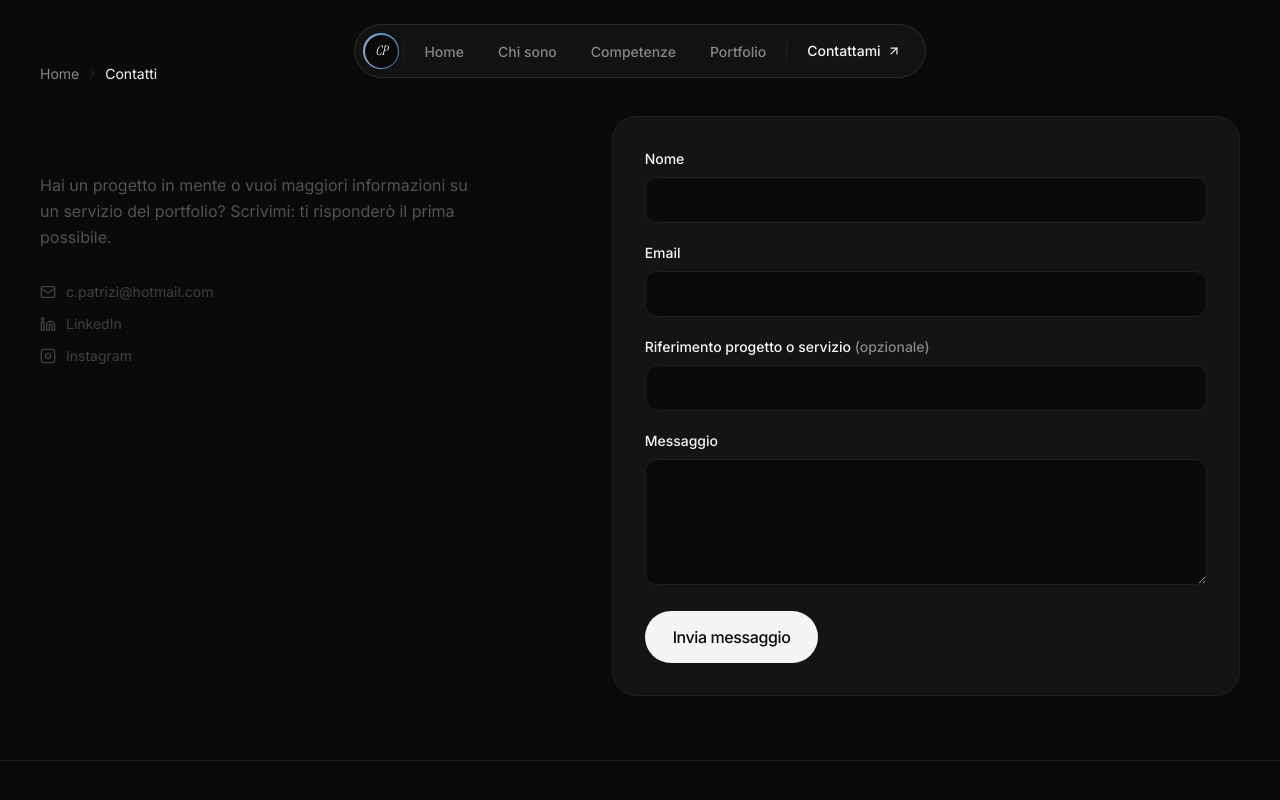
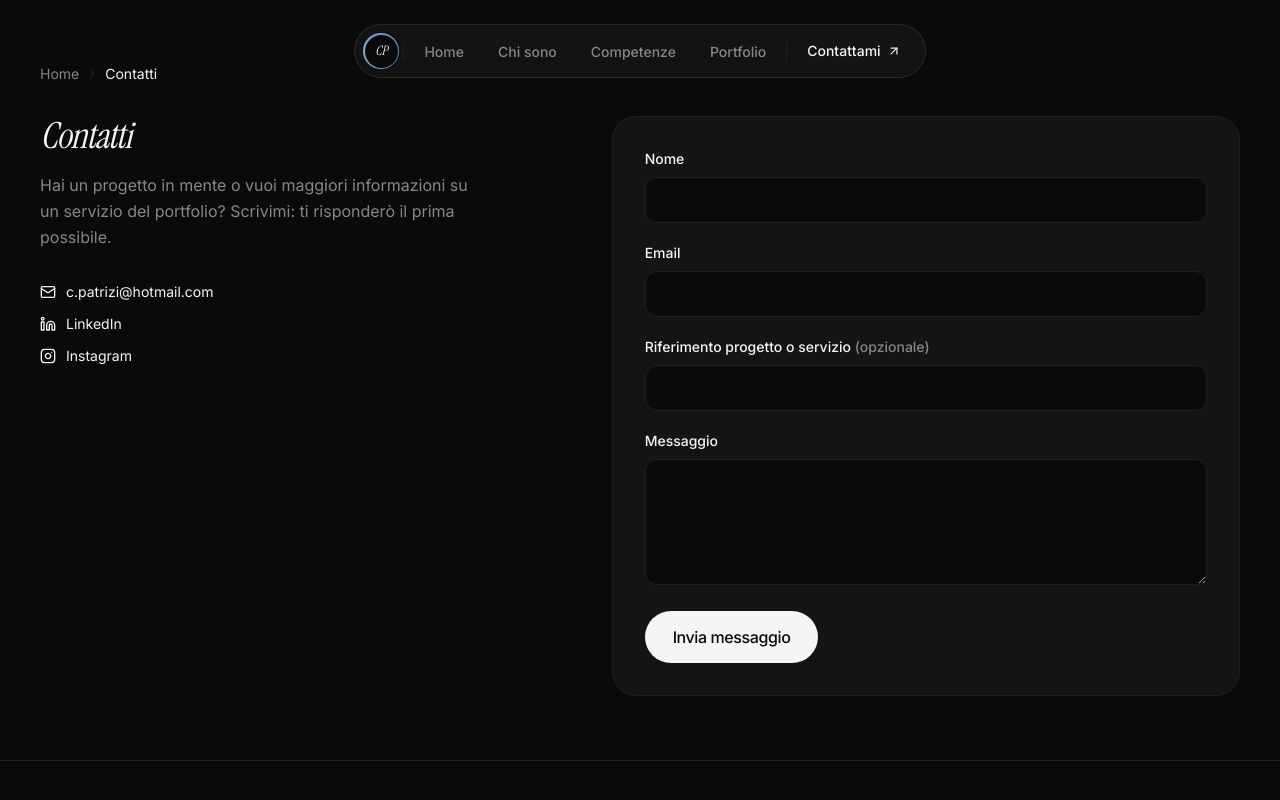
Before and after one commit to Camilla86/Camilla-Patrizi-Portfolio, a Next.js app: page /contatti in a window 1280 px wide. Shown: the top 800 px of the page. Built offline with nearby package versions, Linux system fonts and the light colour scheme; no server answers.

Commit message:
Contatti: tipografia display e colori per il tema scuro

```diff
--- a/src/app/contatti/page.tsx
+++ b/src/app/contatti/page.tsx
@@ -19,16 +19,16 @@ export default function ContactPage() {
 
       <div className="grid gap-12 lg:grid-cols-[1fr_1.2fr]">
         <div>
-          <h1 className="text-3xl font-semibold tracking-tight text-neutral-950 sm:text-4xl">Contatti</h1>
-          <p className="mt-4 max-w-md text-base leading-relaxed text-neutral-600">
+          <h1 className="font-display text-3xl italic tracking-tight text-text-primary sm:text-4xl">Contatti</h1>
+          <p className="mt-4 max-w-md text-base leading-relaxed text-muted">
             Hai un progetto in mente o vuoi maggiori informazioni su un servizio del portfolio? Scrivimi: ti
             risponderò il prima possibile.
           </p>
 
-          <div className="mt-8 space-y-3 text-sm text-neutral-700">
+          <div className="mt-8 space-y-3 text-sm text-text-primary">
             <a
               href={`mailto:${siteConfig.email}`}
-              className="flex items-center gap-2.5 transition-colors hover:text-teal-600"
+              className="flex items-center gap-2.5 transition-colors hover:text-muted"
             >
               <Mail className="h-4 w-4" aria-hidden="true" />
               {siteConfig.email}
@@ -37,7 +37,7 @@ export default function ContactPage() {
               href={siteConfig.social.linkedin}
               target="_blank"
               rel="noreferrer noopener"
-              className="flex items-center gap-2.5 transition-colors hover:text-teal-600"
+              className="flex items-center gap-2.5 transition-colors hover:text-muted"
             >
               <Linkedin className="h-4 w-4" aria-hidden="true" />
               LinkedIn
@@ -46,7 +46,7 @@ export default function ContactPage() {
               href={siteConfig.social.instagram}
               target="_blank"
               rel="noreferrer noopener"
-              className="flex items-center gap-2.5 transition-colors hover:text-teal-600"
+              className="flex items-center gap-2.5 transition-colors hover:text-muted"
             >
               <Instagram className="h-4 w-4" aria-hidden="true" />
               Instagram
@@ -55,7 +55,7 @@ export default function ContactPage() {
         </div>
 
         <div className="glass-card p-6 sm:p-8">
-          <Suspense fallback={<p className="text-neutral-500">Caricamento form…</p>}>
+          <Suspense fallback={<p className="text-muted">Caricamento form…</p>}>
             <ContactForm />
           </Suspense>
         </div>
```
